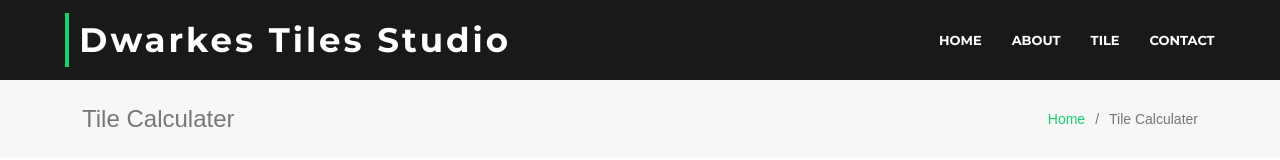
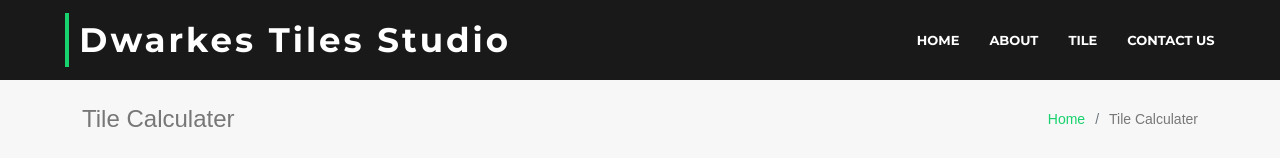
Before and after one commit to DwarkesStudios/dwarkesstudios.github.io, a plain HTML site: page tile_calc.html in a window 1280 px wide. Shown: the top 160 px of the page. Drawn offline with Linux system fonts and the light colour scheme.

Commit message:
Update tile_calc.html

```diff
--- a/tile_calc.html
+++ b/tile_calc.html
@@ -66,7 +66,7 @@
                   <li><a href="#">Drop Down 4</a></li>
                 </ul>
               </li> -->
-              <li><a class="nav-link scrollto" href="index.html#contact">Contact</a></li>
+              <li><a class="nav-link scrollto" href="index.html#contact">Contact Us</a></li>
             </ul>
             <i class="bi bi-list mobile-nav-toggle"></i>
           </nav><!-- .navbar -->
```
